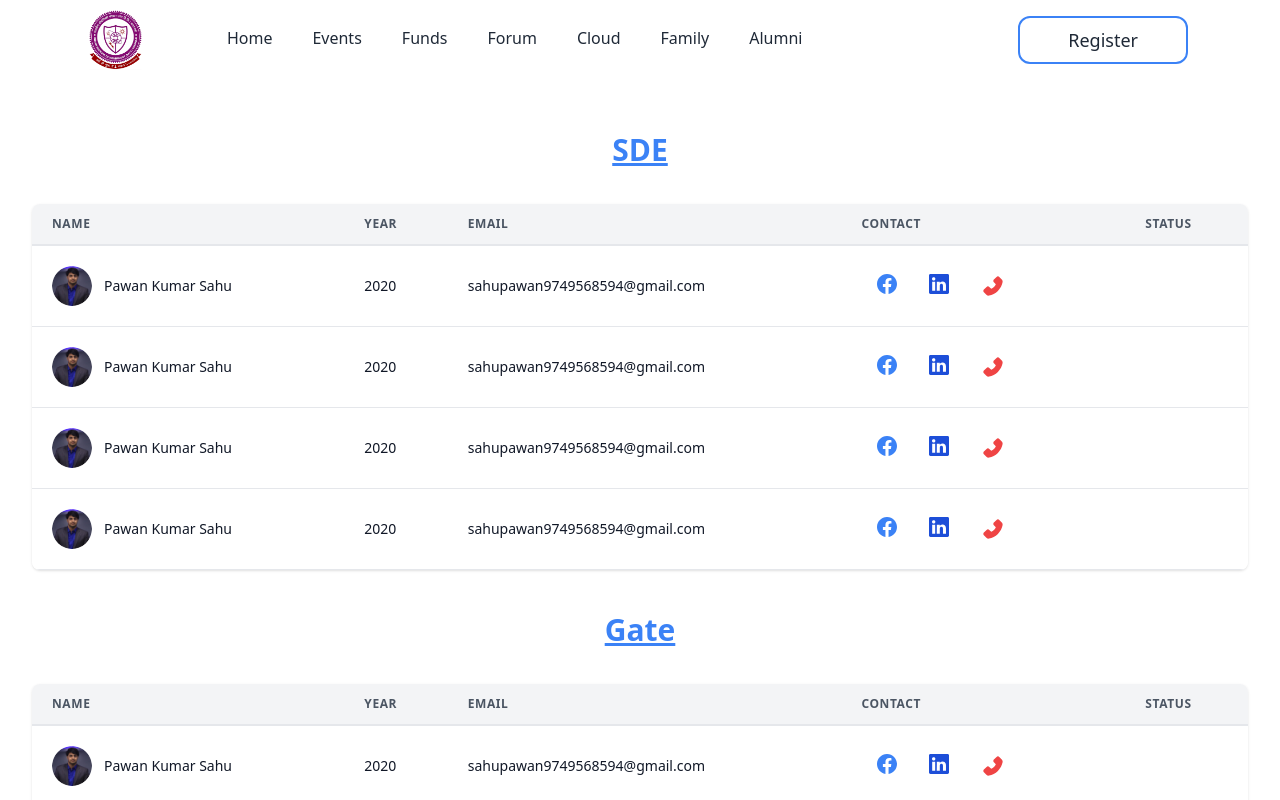
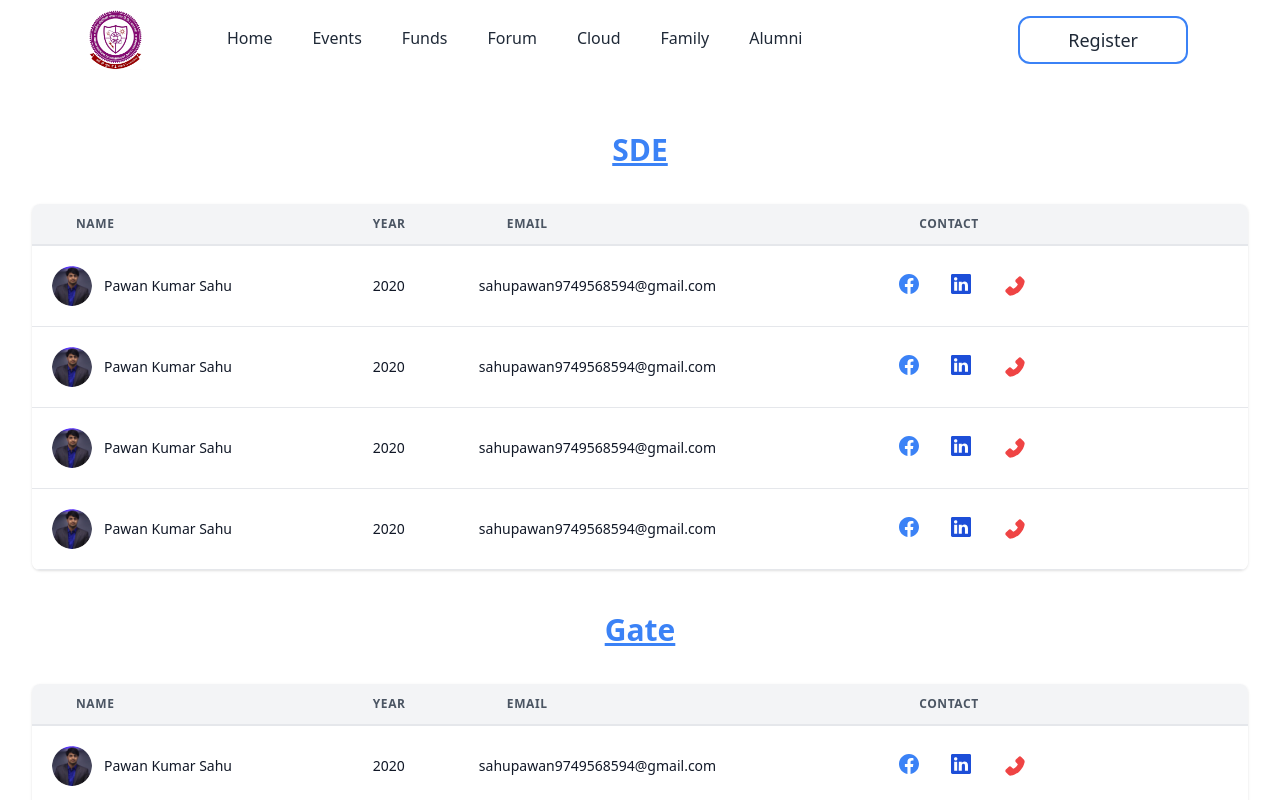
Before and after one commit to Manshi34-github/CES, a React (Create React App) app: page /contact in a window 1280 px wide. Shown: the top 800 px of the page. Built offline with nearby package versions, Linux system fonts and the light colour scheme.

Commit message:
Update Contact.js

```diff
--- a/src/Pages/Contact.js
+++ b/src/Pages/Contact.js
@@ -24,21 +24,22 @@ const Contact = () => {
                     <table class="min-w-full leading-normal ">
                       <thead>
                         <tr>
-                          <th class="px-5 py-3 border-b-2 border-gray-200 bg-gray-100 text-left text-xs font-semibold text-gray-600 uppercase tracking-wider">
+                          <th class="px-11 py-3 border-b-2 border-gray-200 bg-gray-100 text-left text-xs font-semibold text-gray-600 uppercase tracking-wider">
                             Name
                           </th>
                           <th class="px-5 py-3 border-b-2 border-gray-200 bg-gray-100 text-left text-xs font-semibold text-gray-600 uppercase tracking-wider">
                             Year
                           </th>
-                          <th class="px-5 py-3 border-b-2 border-gray-200 bg-gray-100 text-left text-xs font-semibold text-gray-600 uppercase tracking-wider">
+                          <th class="px-12 py-3 border-b-2 border-gray-200 bg-gray-100 text-left text-xs font-semibold text-gray-600 uppercase tracking-wider">
                             Email
                           </th>
-                          <th class="px-5 py-3 border-b-2 border-gray-200 bg-gray-100 text-left text-xs font-semibold text-gray-600 uppercase tracking-wider">
+                          <th class="px-14 py-3 border-b-2 border-gray-200 bg-gray-100 text-left text-xs font-semibold text-gray-600 uppercase tracking-wider">
                             Contact
                           </th>
                           <th class="px-5 py-3 border-b-2 border-gray-200 bg-gray-100 text-left text-xs font-semibold text-gray-600 uppercase tracking-wider">
-                            Status
+
                           </th>
+
                         </tr>
                       </thead>
                       <tbody>
```
